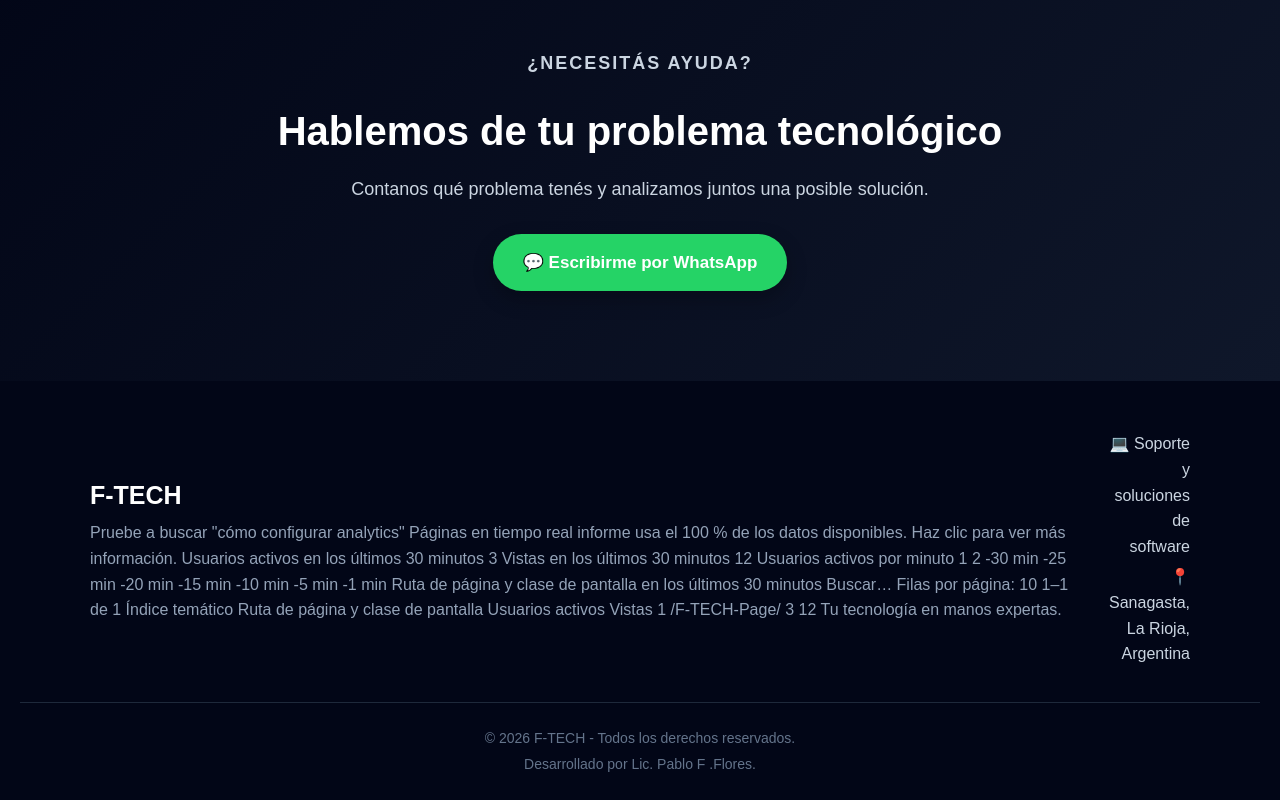
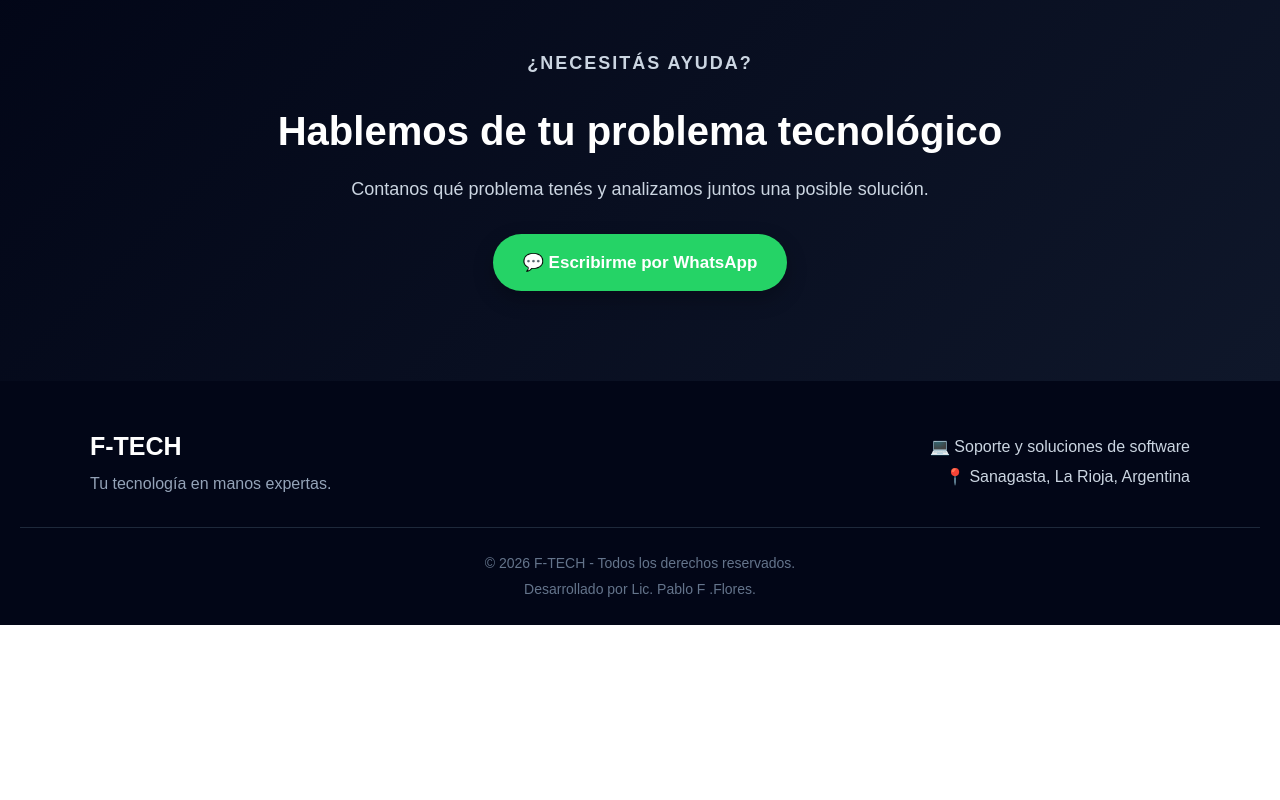
Before and after one commit to pffloressanag/F-TECH-Page, a plain HTML site: page index.html in a window 1280 px wide. Shown: the part 3149-3949 px from the top of the page. After the commit the page ends 3774 px from the top, so only its background shows below. Drawn offline with Linux system fonts and the light colour scheme.

Commit message:
Actualizar página F-TECH

```diff
--- a/index.html
+++ b/index.html
@@ -479,37 +479,7 @@
                 <h3>
                     F-TECH
                 </h3>
-
-                <p>Pruebe a buscar "cómo configurar analytics"
-
-Páginas en tiempo real
-informe usa el 100 % de los datos disponibles. Haz clic para ver más información.
-Usuarios activos en los últimos 30 minutos
-3
-Vistas en los últimos 30 minutos
-12
-Usuarios activos por minuto
-1
-2
--30 min
--25 min
--20 min
--15 min
--10 min
--5 min
--1 min
-Ruta de página y clase de pantalla en los últimos 30 minutos
-Buscar…
-Filas por página:
-10
-
-1–1 de 1
-Índice temático
-Ruta de página y clase de pantalla
-Usuarios activos
-Vistas
-1	/F-TECH-Page/	3	12
-
+                <p>
                     Tu tecnología en manos expertas.
                 </p>
 
```
